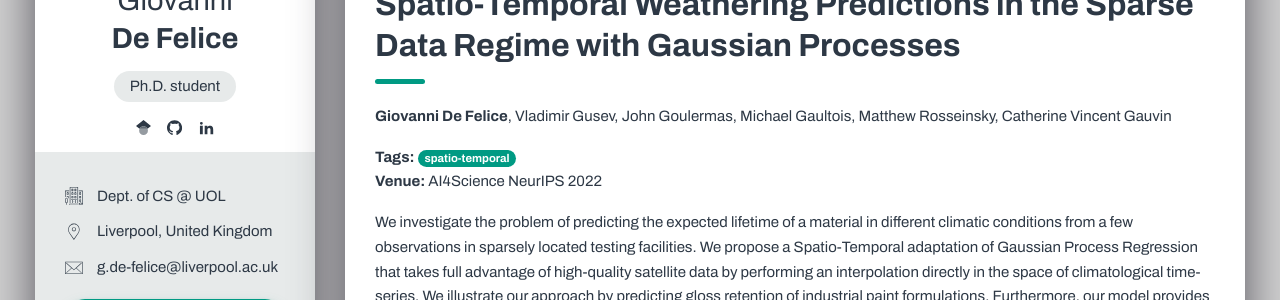
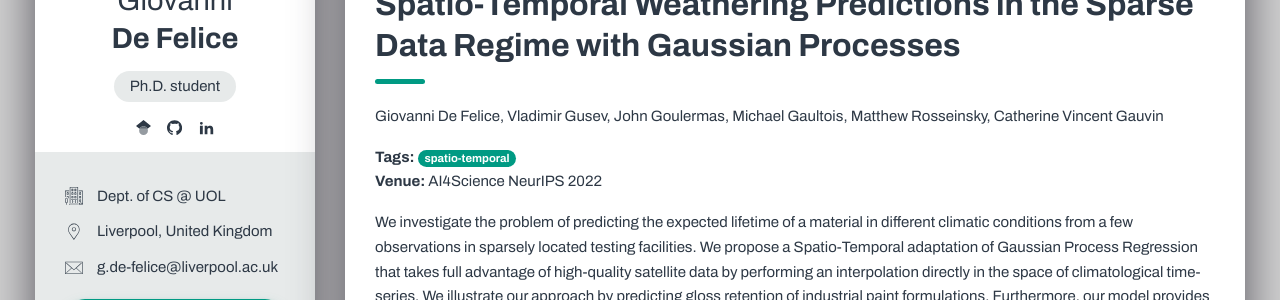
Before and after one commit to fedeotto/fedeotto.github.io, a Jekyll site: the page built from _publications/weathering.md, in a window 1280 px wide. Shown: the part 285-585 px from the top of the page. Built offline with Jekyll 4.4.1, drawn with Linux system fonts in a browser that asks for light colours.

Commit message:
changed abstract

```diff
--- a/_layouts/abstract.html
+++ b/_layouts/abstract.html
@@ -9,8 +9,8 @@
     <h1 class="title title--h1 first-title title__separate">{{ page.title }}</h1>
     <!-- Authors -->
     <p>{% for author in page.authors %}
-        {% assign giovanni = author | slice: 0, 18%}
-        {% if giovanni == "Giovanni De Felice" %}<strong>{{ author }}</strong>{% else %}{{ author }}{% endif %}{% if author != page.authors.last %},{% endif %}
+        {% assign federico = author | slice: 0, 18%}
+        {% if federico == "Federico Ottomano" %}<strong>{{ author }}</strong>{% else %}{{ author }}{% endif %}{% if author != page.authors.last %},{% endif %}
         {% endfor %}</p>
     <!-- Metadata -->
     <p>
```
